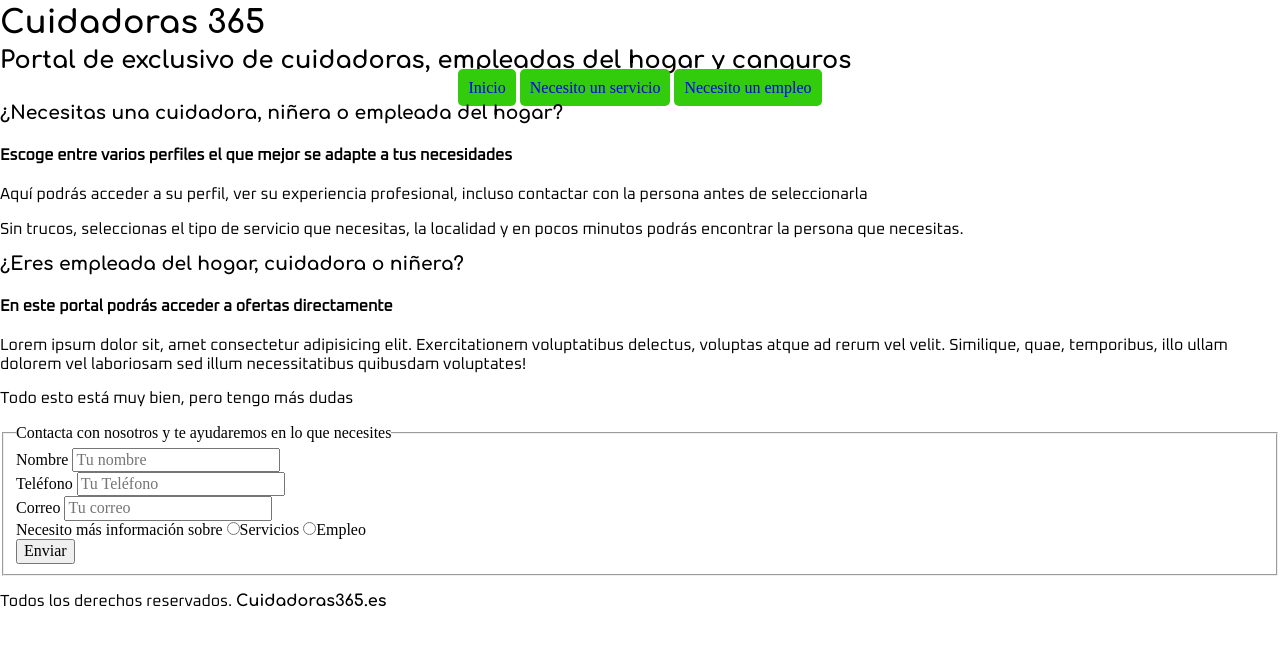
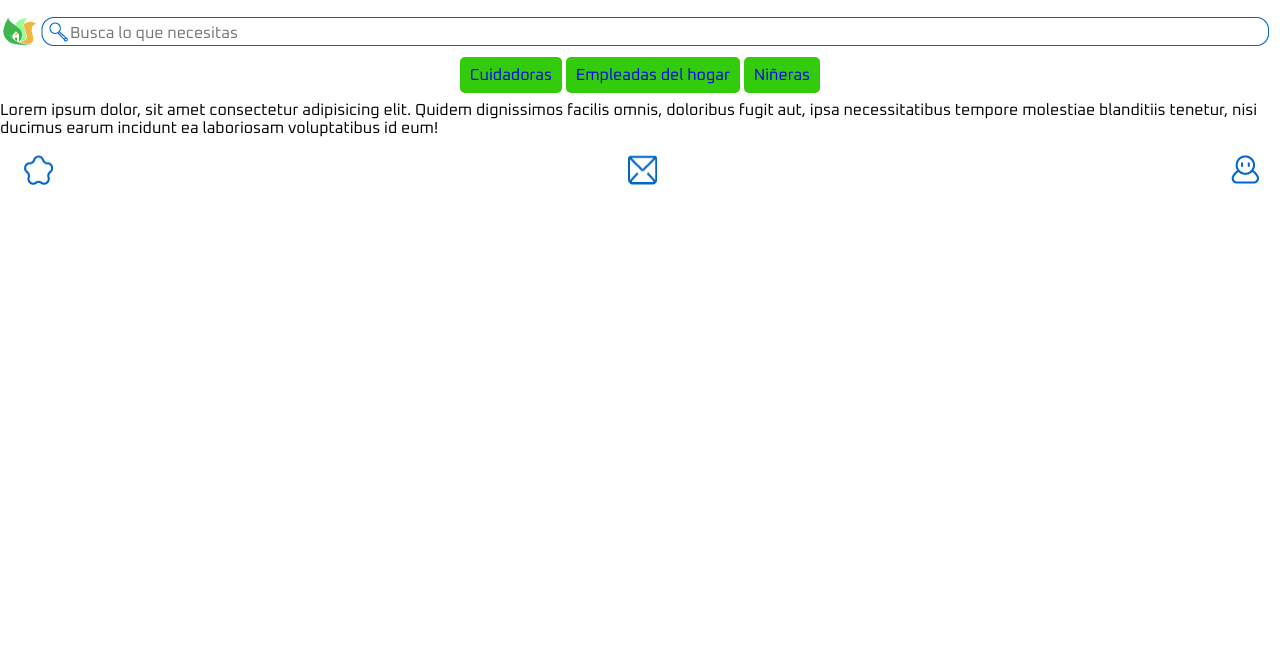
Before and after one commit to desauth/cuidadoras365, a plain HTML site: page index.html in a window 1280 px wide. Drawn offline with Linux system fonts and the light colour scheme.

Commit message:
Alpha 0.0.6v

```diff
--- a/index.html
+++ b/index.html
@@ -15,86 +15,46 @@
     <link rel="stylesheet" href="css/styles.css">
 </head>
 <body>
-    <header class="contenedor contenedor__header">
-        <section class="contenedor__titulo">
-            <h1 class="titulo">Cuidadoras 365</h1>
-            <h2 class="titulo">Portal de exclusivo de cuidadoras, empleadas del hogar y canguros</h2>
+    <header>
+        <section class="nav-principal">
+            <div class="home">
+                <a href="#"><img src="/img/nav/barra-búsqueda_01.gif" alt="Cuidadoras365"></a>
+                <img src="img/nav/barra-búsqueda_03.gif" alt="Buscar">
+            </div>
+            <div class="buscar">
+                <form action="submit">
+                    <input
+                        class="campo__busqueda texto juntar buscar"
+                        type="search"
+                        placeholder="Busca lo que necesitas"
+                        id="busqueda"
+                        >
+                    </form>
+                </div>
+            <div class="cierre">
+                <img class="juntar" src="/img/nav/barra-búsqueda_05.gif" alt="">
+            </div>
         </section>
+
     </header>
-
     <div class="nav-bg">
-        <nav class="navegacion-principal contenedor__navegacion">
-            <a href="index.html">Inicio</a>
-            <a href="#">Necesito un servicio</a>
-            <a href="#">Necesito un empleo</a>
+        <nav class="texto">
+            <a href="#">Cuidadoras</a>
+            <a href="#">Empleadas del hogar</a>
+            <a href="#">Niñeras</a>
         </nav>
     </div>
     <main>
-        <h3 class="titulo">¿Necesitas una cuidadora, niñera o empleada del hogar?</h3>
-        <section>
-            <h4 class="texto">Escoge entre varios perfiles el que mejor se adapte a tus necesidades</h4>
-            <p class="texto">Aquí podrás acceder a su perfil, ver su experiencia profesional, incluso contactar con la persona antes de seleccionarla</p>
-            <p class="texto">Sin trucos, seleccionas el tipo de servicio que necesitas, la localidad y en pocos minutos podrás encontrar la persona que necesitas.</p>
-        </section>
-        <h3 class="titulo">¿Eres empleada del hogar, cuidadora o niñera?</h3>
-        <section>
-            <h4 class="texto">En este portal podrás acceder a ofertas directamente</h4>
-            <p class="texto">Lorem ipsum dolor sit, amet consectetur adipisicing elit. Exercitationem voluptatibus delectus, voluptas atque ad rerum vel velit. Similique, quae, temporibus, illo ullam dolorem vel laboriosam sed illum necessitatibus quibusdam voluptates!</p>
-        </section>
+        <p class="texto">
+            Lorem ipsum dolor, sit amet consectetur adipisicing elit. Quidem dignissimos facilis omnis, doloribus fugit aut, ipsa necessitatibus tempore molestiae blanditiis tenetur, nisi ducimus earum incidunt ea laboriosam voluptatibus id eum!
+        </p>
     </main>
-    <section class="contacto">
-        <p class="texto">Todo esto está muy bien, pero tengo más dudas</p>
-        <form class="formulario" action="">
-            <fieldset>
-                <legend>
-                    Contacta con nosotros y te ayudaremos en lo que necesites
-                </legend>
-                <div class="campo">
-                    <label class="campo__label" for="nombre">Nombre</label>
-                    <input
-                        class="campo__field"
-                        type="text"
-                        placeholder="Tu nombre"
-                        id="nombre"
-                        required
-                    >
-                </div>
-                <div class="campo">
-                    <label class="campo__label" for="telefono">Teléfono</label>
-                    <input
-                        class="campo__field"
-                        type="tel"
-                        placeholder="Tu Teléfono"
-                        id="telefono"
-                        required
-                    >
-                </div>
-                <div class="campo">
-                    <label class="campo__label" for="email">Correo</label>
-                    <input
-                        class="campo__field"
-                        type="email"
-                        placeholder="Tu correo"
-                        id="email"
-                    >
-                </div>
-                <div class="campo campo--radio">
-                    <label class="campo__label--informacion" for="">Necesito más información sobre</label>
-                    <!--<label for="tipo"> -->
-                        <input class="campo__radio" type="radio" name="tipo" required>Servicios
-                        <input class="campo__radio" type="radio" name="tipo" required>Empleo
-                    <!--</label> -->
-                </div>
-                <div>
-                    <input type="submit" value="Enviar">
-                </div>
-            </fieldset>
-        </form>
-    </section>
     <footer>
-        <p class="texto">Todos los derechos reservados. <span class="titulo fuente__700">Cuidadoras365.es</span></p>
+        <div class="nav-profile">
+            <img src="/img/nav/favoritos_off.gif" alt="favoritos">
+            <img src="/img/nav/correo_off.gif" alt="correo">
+            <img src="/img/nav/perfil_off.gif" alt="perfil">
+        </div>
     </footer>
-
-
 </body>
 </html>
```
Also changed, not shown: home.html (deleted, +0 -60 lines), 1 other file.
